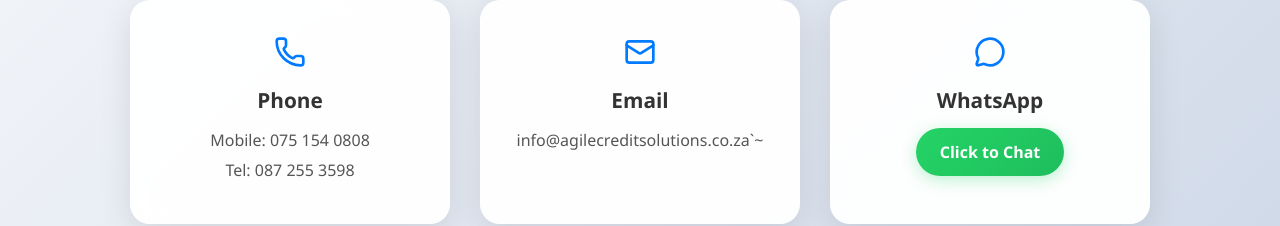
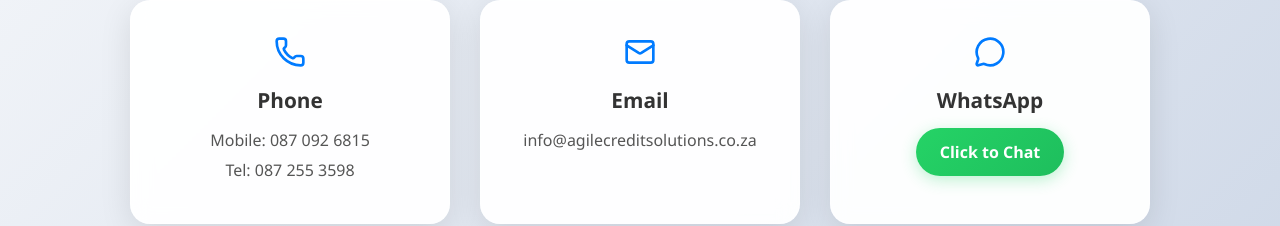
Before and after one commit to Chad96/agile-credit-website-vercel, a React (Vite) app: page / in a window 1280 px wide. Shown: the part 3616-3842 px from the top of the page. Built offline with nearby package versions, Linux system fonts and the light colour scheme.

Commit message:
contacts section updated

```diff
--- a/src/components/ContactSection.jsx
+++ b/src/components/ContactSection.jsx
@@ -1,6 +1,6 @@
-import React from 'react';
-import { Phone, Mail, MessageCircle } from 'lucide-react';
-import './ContactSection.css';
+import React from "react";
+import { Phone, Mail, MessageCircle } from "lucide-react";
+import "./ContactSection.css";
 
 const ContactSection = () => (
   <section id="contact" className="contact-section">
@@ -14,14 +14,14 @@
         <div className="contact-card">
           <Phone size={32} />
           <h3>Phone</h3>
-          <p>Mobile: 075 154 0808</p>
+          <p>Mobile: 087 092 6815</p>
           <p>Tel: 087 255 3598</p>
         </div>
 
         <div className="contact-card">
           <Mail size={32} />
           <h3>Email</h3>
-          <p>info@agilecreditsolutions.co.za`~</p>
+          <p>info@agilecreditsolutions.co.za</p>
         </div>
 
         <div className="contact-card">
@@ -45,7 +45,7 @@
       >
         <h3>Send a Message</h3>
         <input type="text" name="name" placeholder="Your Name" required />
-        <input type="email" name="_replyto" placeholder="Your Email" required />
+        <input type="email" name="_reply to" placeholder="Your Email" required />
         <textarea name="message" rows="5" placeholder="Your Message" required />
         <button type="submit">Send Message</button>
       </form>
```
